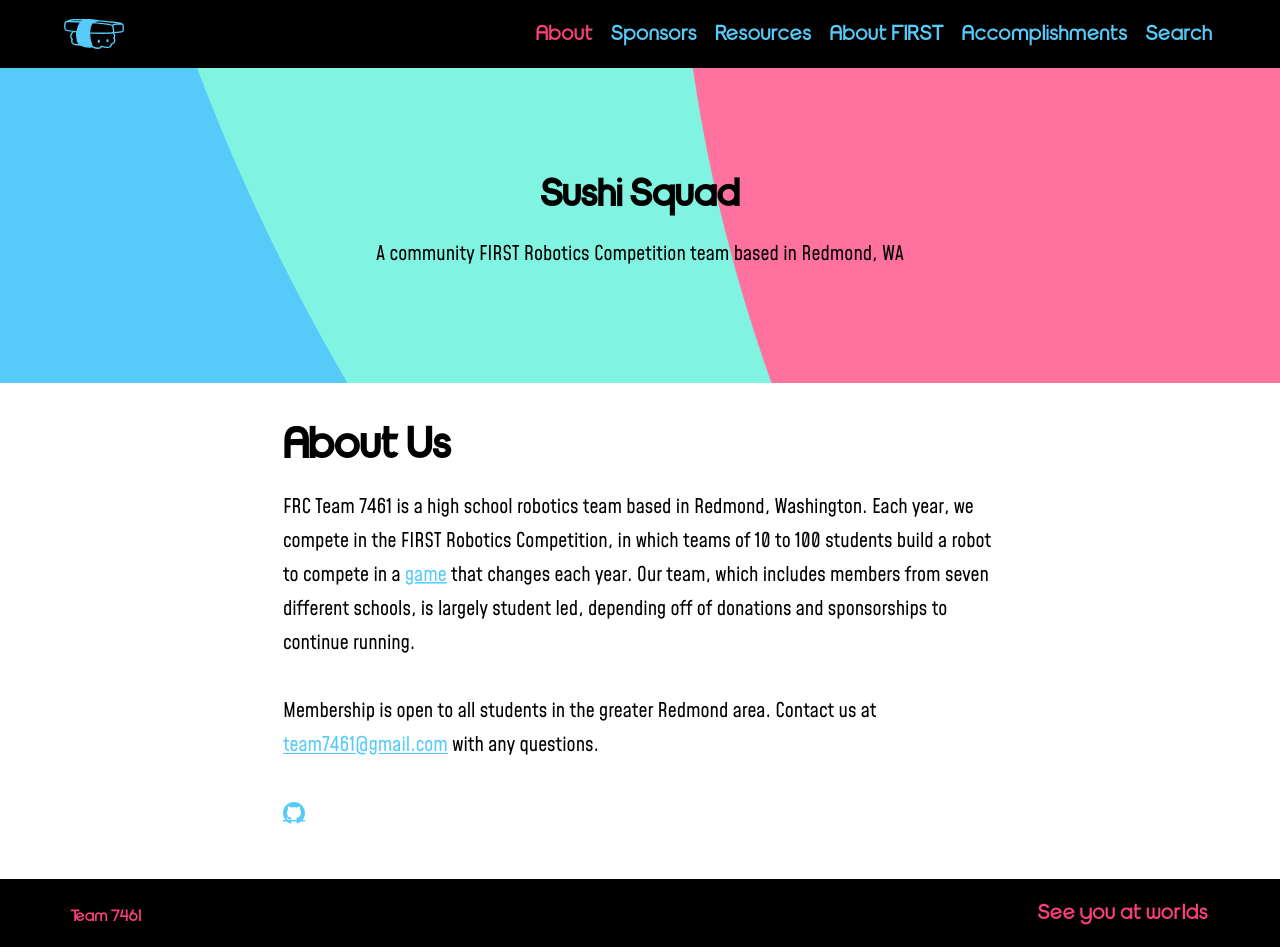
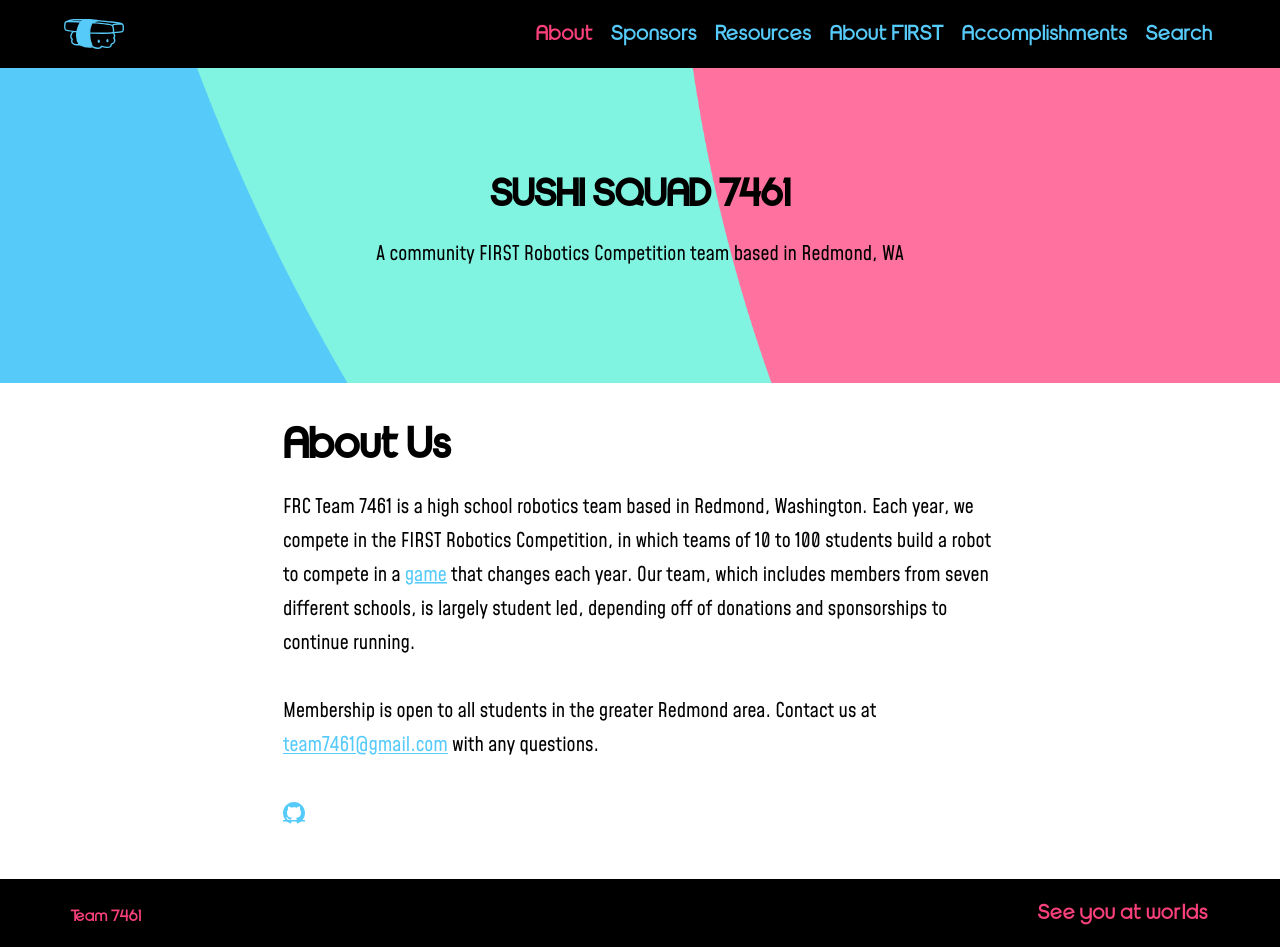
Before and after one commit to daviddarnes/alembic, a Jekyll site: the page built from index.md, in a window 1280 px wide. Built offline with Jekyll 4.4.1, drawn with Linux system fonts in a browser that asks for light colours.

Commit message:
Make it all caps

```diff
--- a/index.md
+++ b/index.md
@@ -1,7 +1,7 @@
 ---
 title: About Us
 feature_text: |
-  ## Sushi Squad
+  ## SUSHI SQUAD 7461
   A community FIRST Robotics Competition team based in Redmond, WA
 feature_image: "/assets/banner.png"
 layout: page
```
